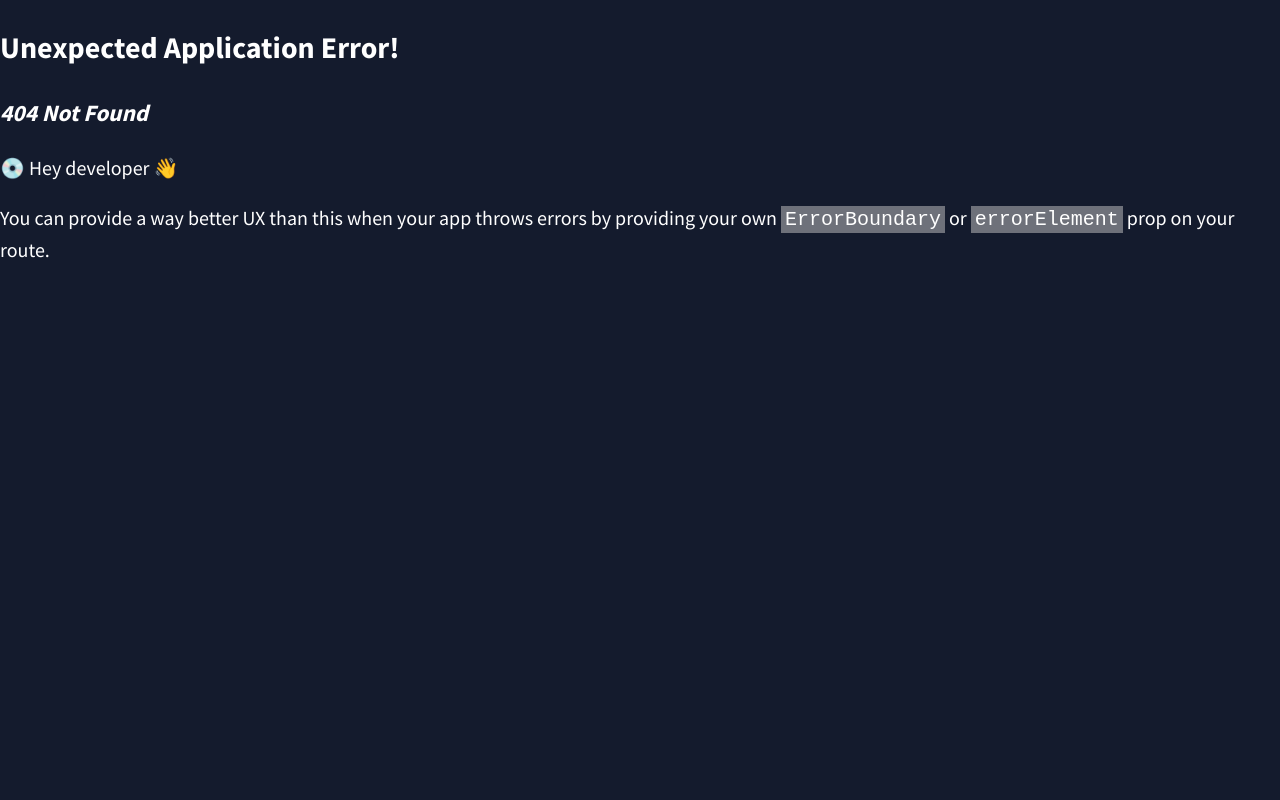
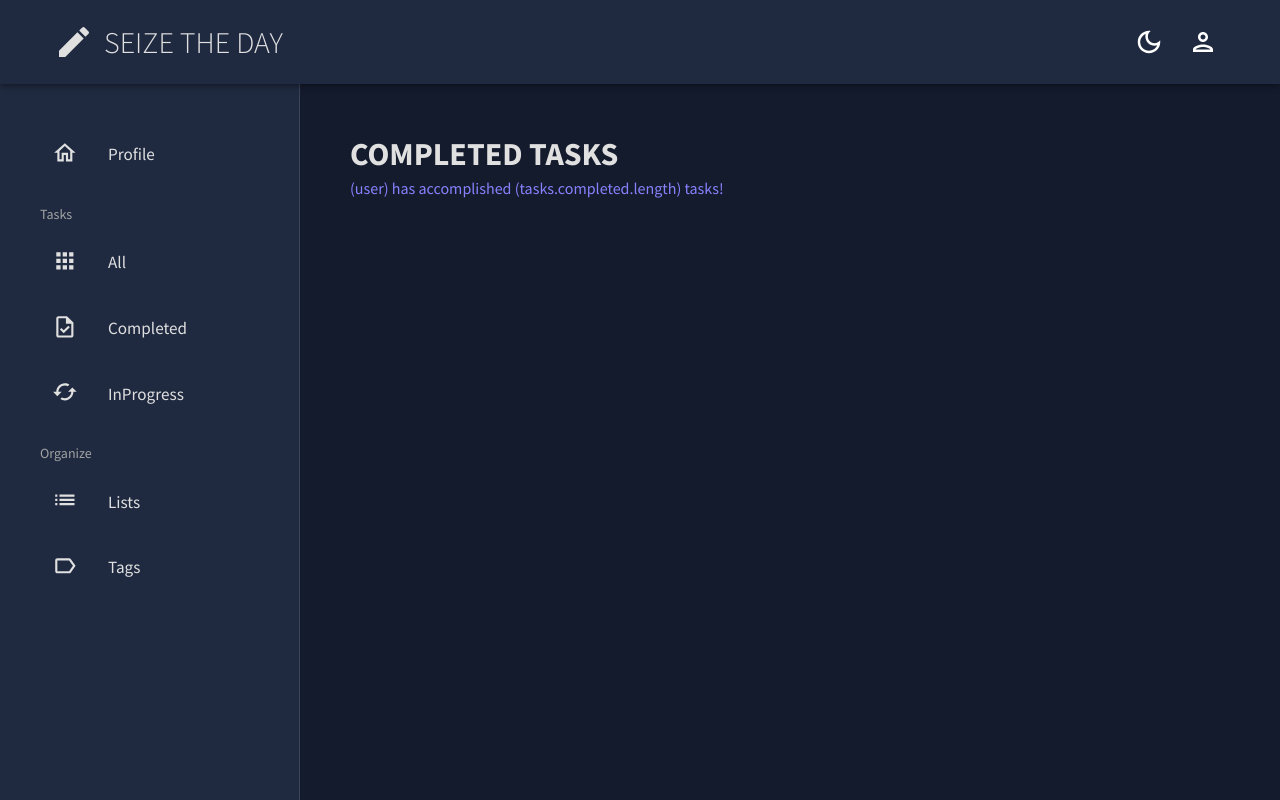
Before and after one commit to alexisintech/seize-the-day, a React (Vite) app in the folder client/: page /completed in a window 1280 px wide. Before the commit this address had no page. Built offline with nearby package versions, Linux system fonts and the light colour scheme.

Commit message:
preparing each scene for data

```diff
--- a/client/src/pages/Profile.jsx
+++ b/client/src/pages/Profile.jsx
@@ -1,6 +1,5 @@
 import { useState, useEffect } from "react";
-import { useNavigate } from "react-router-dom";
-import { Box, Button, Toolbar, Typography, useTheme } from "@mui/material";
+import { Box, Typography, useTheme } from "@mui/material";
 import { tokens } from "../theme";
 import { quotes } from "../quotes";
 import Header from "../components/Header";
@@ -9,53 +8,14 @@ import Weather from "../components/Weather";
 import Calendar from "../components/Calendar";
 import Clock from "../components/Clock";
 
-const api_base =
-  process.env.NODE_ENV === "development"
-    ? "http://localhost:2222"
-    : "https://seize-the-day-api.up.railway.app";
-
-const drawerWidth = 300;
-
 export default function Profile() {
   const theme = useTheme();
   const colors = tokens(theme.palette.mode);
-  const [user, setUser] = useState("");
   const [quote, setQuote] = useState("");
-  const navigate = useNavigate();
-  // const weatherUrl = `https://api.openweathermap.org/data/2.5/weather?q=${location}&appid=03cf018b6db2b45645c9dd6504c3ded3&units=metric`;
-  // const [weatherData, setWeatherData] = useState({});
-  // const [location, setLocation] = useState("miami");
 
   useEffect(() => {
-    // getUser();
-    // getWeather();
     setQuote(quotes[Math.floor(Math.random() * quotes.length)]);
   }, []);
-
-  // const getUser = () => {
-  //   const token = localStorage.getItem("auth");
-  //   fetch(api_base + "/getUser", {
-  //     headers: { authorization: `bearer ${token}` },
-  //   })
-  //     .then((res) => res.json())
-  //     .then((data) => {
-  //       if (!data.message.userName) {
-  //         navigate("/login");
-  //       }
-
-  //       setUser(data.message.userName);
-  //     })
-  //     .catch((err) => console.error("Error: ", err));
-  // };
-
-  // const getWeather = () => {
-  //   fetch(weatherUrl)
-  //     .then((res) => res.json())
-  //     .then((data) => setWeatherData(data))
-  //     .catch((err) => console.log("Error: ", err));
-  // };
-
-  // console.log(weatherData);
 
   return (
     <Box
@@ -74,7 +34,7 @@ export default function Profile() {
             justifyContent="space-between"
             alignItems="center"
           >
-            <Header title="PROFILE" subtitle={`Welcome ${user}!`} />
+            <Header title="PROFILE" subtitle={`Welcome (user)!`} />
           </Box>
 
           {/* GRID & CHARTS */}
--- a/client/src/scenes/All.jsx
+++ b/client/src/scenes/All.jsx
@@ -1,5 +1,39 @@
+import { useState, useEffect } from "react";
+import { Box, Button, Toolbar, Typography, useTheme } from "@mui/material";
+import { tokens } from "../theme";
+import Header from "../components/Header";
+import ResponsiveDrawer from "../components/ResponsiveDrawer";
+
 const All = () => {
-  return <div>All tasks</div>;
+  const theme = useTheme();
+  const colors = tokens(theme.palette.mode);
+
+  return (
+    <Box
+      sx={{
+        display: "flex",
+        position: "relative",
+        height: "100vh",
+        width: "100vW",
+      }}
+    >
+      <ResponsiveDrawer />
+      <main className="content">
+        <Box m="135px 50px">
+          <Box
+            display="flex"
+            justifyContent="space-between"
+            alignItems="center"
+          >
+            <Header
+              title="ALL TASKS"
+              subtitle={`(user) has (tasks.length) tasks to accomplish today!`}
+            />
+          </Box>
+        </Box>
+      </main>
+    </Box>
+  );
 };
 
 export default All;
--- a/client/src/scenes/Completed.jsx
+++ b/client/src/scenes/Completed.jsx
@@ -1,5 +1,39 @@
-const Completed = () => {
-  return <div>Completed tasks</div>;
+import { useState, useEffect } from "react";
+import { Box, Button, Toolbar, Typography, useTheme } from "@mui/material";
+import { tokens } from "../theme";
+import Header from "../components/Header";
+import ResponsiveDrawer from "../components/ResponsiveDrawer";
+
+const All = () => {
+  const theme = useTheme();
+  const colors = tokens(theme.palette.mode);
+
+  return (
+    <Box
+      sx={{
+        display: "flex",
+        position: "relative",
+        height: "100vh",
+        width: "100vW",
+      }}
+    >
+      <ResponsiveDrawer />
+      <main className="content">
+        <Box m="135px 50px">
+          <Box
+            display="flex"
+            justifyContent="space-between"
+            alignItems="center"
+          >
+            <Header
+              title="COMPLETED TASKS"
+              subtitle={`(user) has accomplished (tasks.completed.length) tasks!`}
+            />
+          </Box>
+        </Box>
+      </main>
+    </Box>
+  );
 };
 
-export default Completed;
+export default All;
--- a/client/src/scenes/InProgress.jsx
+++ b/client/src/scenes/InProgress.jsx
@@ -1,5 +1,39 @@
-const InProgress = () => {
-  return <div>InProgress tasks</div>;
+import { useState, useEffect } from "react";
+import { Box, Button, Toolbar, Typography, useTheme } from "@mui/material";
+import { tokens } from "../theme";
+import Header from "../components/Header";
+import ResponsiveDrawer from "../components/ResponsiveDrawer";
+
+const All = () => {
+  const theme = useTheme();
+  const colors = tokens(theme.palette.mode);
+
+  return (
+    <Box
+      sx={{
+        display: "flex",
+        position: "relative",
+        height: "100vh",
+        width: "100vW",
+      }}
+    >
+      <ResponsiveDrawer />
+      <main className="content">
+        <Box m="135px 50px">
+          <Box
+            display="flex"
+            justifyContent="space-between"
+            alignItems="center"
+          >
+            <Header
+              title="IN PROGRESS"
+              subtitle={`(user) has (tasks.!completed.length) tasks left to accomplish!`}
+            />
+          </Box>
+        </Box>
+      </main>
+    </Box>
+  );
 };
 
-export default InProgress;
+export default All;
--- a/client/src/scenes/Lists.jsx
+++ b/client/src/scenes/Lists.jsx
@@ -1,5 +1,39 @@
-const Lists = () => {
-  return <div>Lists tasks</div>;
+import { useState, useEffect } from "react";
+import { Box, Button, Toolbar, Typography, useTheme } from "@mui/material";
+import { tokens } from "../theme";
+import Header from "../components/Header";
+import ResponsiveDrawer from "../components/ResponsiveDrawer";
+
+const All = () => {
+  const theme = useTheme();
+  const colors = tokens(theme.palette.mode);
+
+  return (
+    <Box
+      sx={{
+        display: "flex",
+        position: "relative",
+        height: "100vh",
+        width: "100vW",
+      }}
+    >
+      <ResponsiveDrawer />
+      <main className="content">
+        <Box m="135px 50px">
+          <Box
+            display="flex"
+            justifyContent="space-between"
+            alignItems="center"
+          >
+            <Header
+              title="LISTS"
+              subtitle={`(user)'s lists of tasks with subtasks`}
+            />
+          </Box>
+        </Box>
+      </main>
+    </Box>
+  );
 };
 
-export default Lists;
+export default All;
--- a/client/src/scenes/Tags.jsx
+++ b/client/src/scenes/Tags.jsx
@@ -1,5 +1,36 @@
-const Tags = () => {
-  return <div>Tags tasks</div>;
+import { useState, useEffect } from "react";
+import { Box, Button, Toolbar, Typography, useTheme } from "@mui/material";
+import { tokens } from "../theme";
+import Header from "../components/Header";
+import ResponsiveDrawer from "../components/ResponsiveDrawer";
+
+const All = () => {
+  const theme = useTheme();
+  const colors = tokens(theme.palette.mode);
+
+  return (
+    <Box
+      sx={{
+        display: "flex",
+        position: "relative",
+        height: "100vh",
+        width: "100vW",
+      }}
+    >
+      <ResponsiveDrawer />
+      <main className="content">
+        <Box m="135px 50px">
+          <Box
+            display="flex"
+            justifyContent="space-between"
+            alignItems="center"
+          >
+            <Header title="TAGS" subtitle={`Tasks organized by tag category`} />
+          </Box>
+        </Box>
+      </main>
+    </Box>
+  );
 };
 
-export default Tags;
+export default All;
```
Also changed, not shown: client/src/App.jsx (+10 -5 lines).
